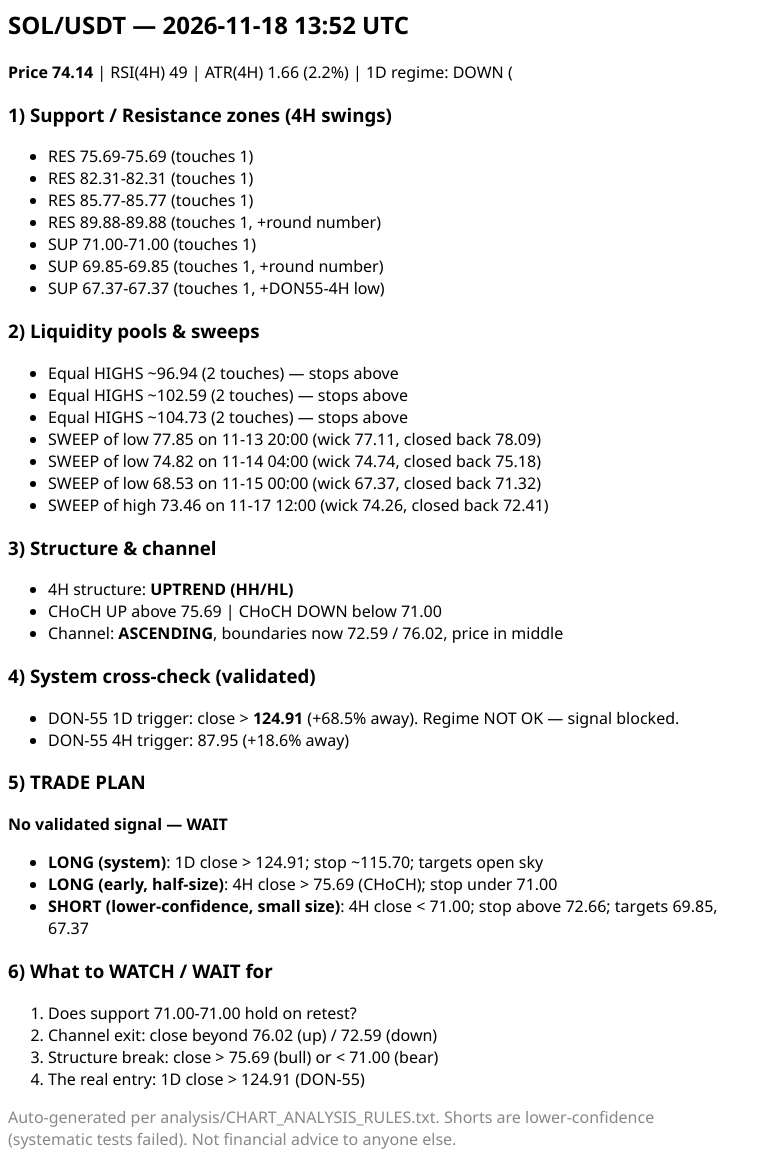
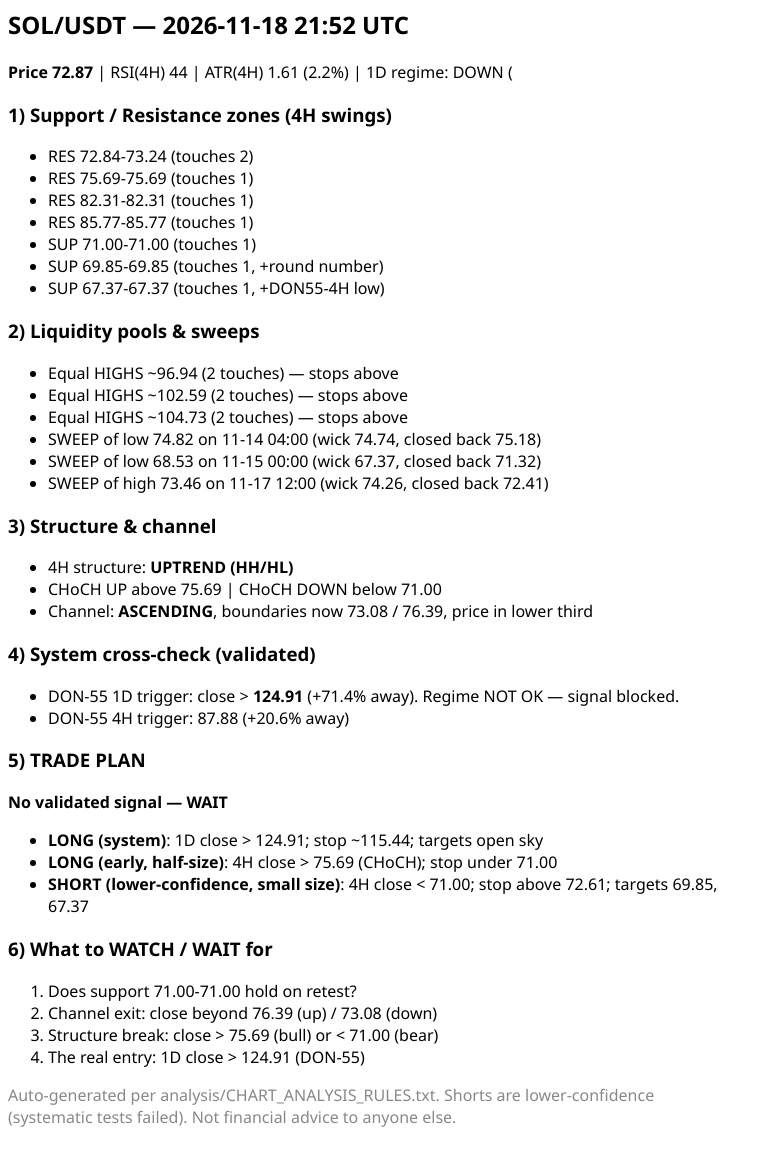
Before and after one commit to Bilalgpt/trade-analysis, a plain HTML site: page docs/analysis_v2.html in a window 1280 px wide. Shown: the whole page, without its empty margins (0-772 px from the left). Drawn offline with Linux system fonts and the light colour scheme.

Commit message:
report: hourly analysis 2026-11-18 21:52 UTC

```diff
--- a/docs/analysis_v2.html
+++ b/docs/analysis_v2.html
@@ -1,10 +1,10 @@
-<html><body style='font-family:Segoe UI,Arial,sans-serif;max-width:720px'><h2>SOL/USDT — 2026-11-18 13:52 UTC</h2>
-<p><b>Price 74.14</b> | RSI(4H) 49 | ATR(4H) 1.66 (2.2%) | 1D regime: DOWN (<SMA200)</p>
+<html><body style='font-family:Segoe UI,Arial,sans-serif;max-width:720px'><h2>SOL/USDT — 2026-11-18 21:52 UTC</h2>
+<p><b>Price 72.87</b> | RSI(4H) 44 | ATR(4H) 1.61 (2.2%) | 1D regime: DOWN (<SMA200)</p>
 <h3>1) Support / Resistance zones (4H swings)</h3><ul>
+<li>RES 72.84-73.24 (touches 2)</li>
 <li>RES 75.69-75.69 (touches 1)</li>
 <li>RES 82.31-82.31 (touches 1)</li>
 <li>RES 85.77-85.77 (touches 1)</li>
-<li>RES 89.88-89.88 (touches 1, +round number)</li>
 <li>SUP 71.00-71.00 (touches 1)</li>
 <li>SUP 69.85-69.85 (touches 1, +round number)</li>
 <li>SUP 67.37-67.37 (touches 1, +DON55-4H low)</li>
@@ -13,28 +13,27 @@
 <li>Equal HIGHS ~96.94 (2 touches) — stops above</li>
 <li>Equal HIGHS ~102.59 (2 touches) — stops above</li>
 <li>Equal HIGHS ~104.73 (2 touches) — stops above</li>
-<li>SWEEP of low 77.85 on 11-13 20:00 (wick 77.11, closed back 78.09)</li>
 <li>SWEEP of low 74.82 on 11-14 04:00 (wick 74.74, closed back 75.18)</li>
 <li>SWEEP of low 68.53 on 11-15 00:00 (wick 67.37, closed back 71.32)</li>
 <li>SWEEP of high 73.46 on 11-17 12:00 (wick 74.26, closed back 72.41)</li>
 </ul>
 <h3>3) Structure & channel</h3><ul><li>4H structure: <b>UPTREND (HH/HL)</b></li>
 <li>CHoCH UP above 75.69 | CHoCH DOWN below 71.00</li>
-<li>Channel: <b>ASCENDING</b>, boundaries now 72.59 / 76.02, price in middle</li>
+<li>Channel: <b>ASCENDING</b>, boundaries now 73.08 / 76.39, price in lower third</li>
 </ul>
 <h3>4) System cross-check (validated)</h3><ul>
-<li>DON-55 1D trigger: close &gt; <b>124.91</b> (+68.5% away). Regime NOT OK — signal blocked.</li>
-<li>DON-55 4H trigger: 87.95 (+18.6% away)</li></ul>
+<li>DON-55 1D trigger: close &gt; <b>124.91</b> (+71.4% away). Regime NOT OK — signal blocked.</li>
+<li>DON-55 4H trigger: 87.88 (+20.6% away)</li></ul>
 <h3>5) TRADE PLAN</h3>
 <p><b>No validated signal — WAIT</b></p>
 <ul>
-<li><b>LONG (system)</b>: 1D close &gt; 124.91; stop ~115.70; targets open sky</li>
+<li><b>LONG (system)</b>: 1D close &gt; 124.91; stop ~115.44; targets open sky</li>
 <li><b>LONG (early, half-size)</b>: 4H close &gt; 75.69 (CHoCH); stop under 71.00</li>
-<li><b>SHORT (lower-confidence, small size)</b>: 4H close &lt; 71.00; stop above 72.66; targets 69.85, 67.37</li>
+<li><b>SHORT (lower-confidence, small size)</b>: 4H close &lt; 71.00; stop above 72.61; targets 69.85, 67.37</li>
 </ul>
 <h3>6) What to WATCH / WAIT for</h3><ol>
 <li>Does support 71.00-71.00 hold on retest?</li>
-<li>Channel exit: close beyond 76.02 (up) / 72.59 (down)</li>
+<li>Channel exit: close beyond 76.39 (up) / 73.08 (down)</li>
 <li>Structure break: close &gt; 75.69 (bull) or &lt; 71.00 (bear)</li>
 <li>The real entry: 1D close &gt; 124.91 (DON-55)</li></ol>
 <p style='color:#888'>Auto-generated per analysis/CHART_ANALYSIS_RULES.txt. Shorts are lower-confidence (systematic tests failed). Not financial advice to anyone else.</p></body></html>
```
